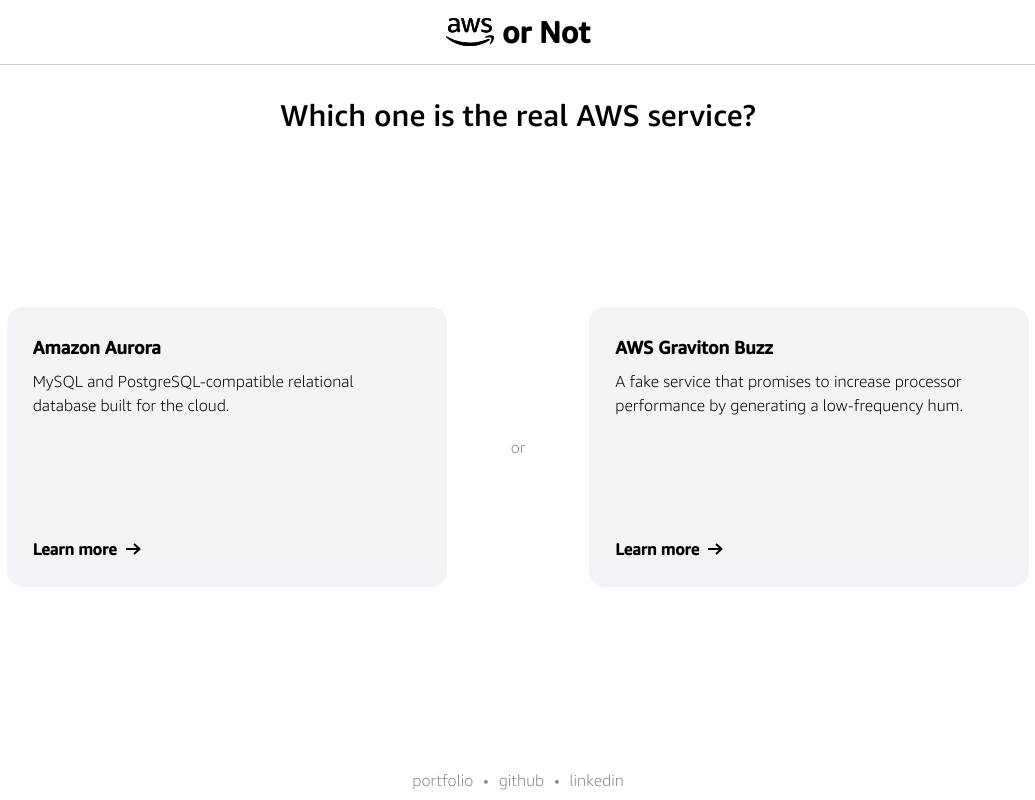
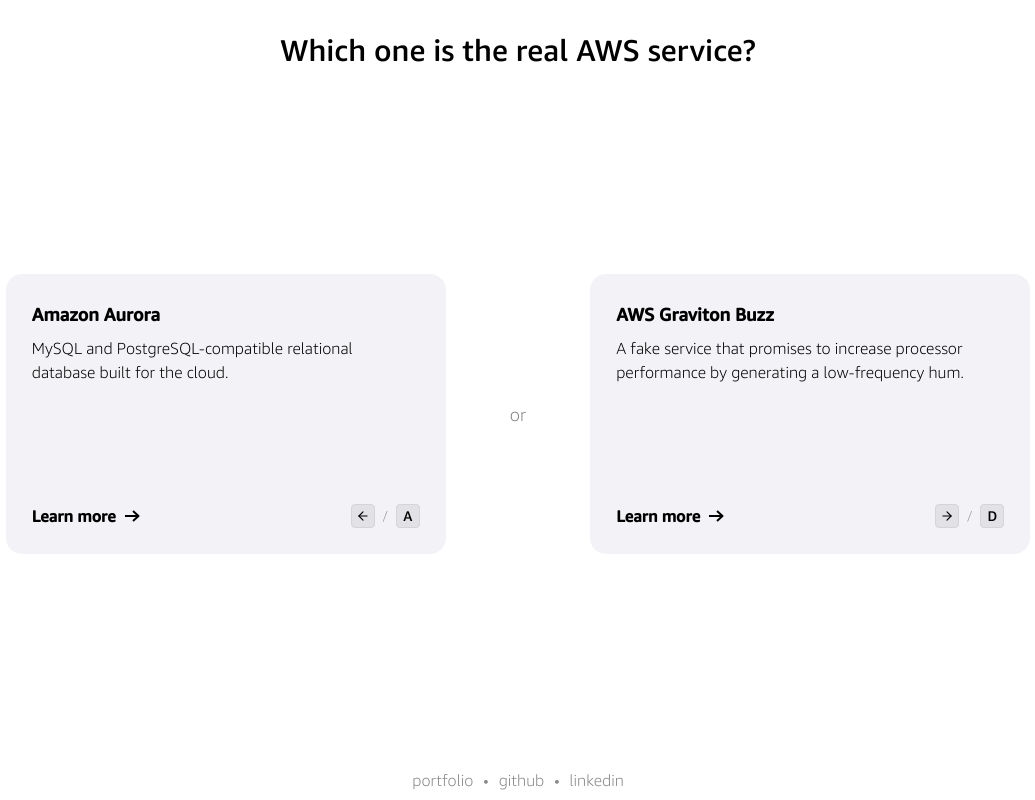
Before and after one commit to TheAmanM/aws-or-not, a React (Vite) app: page / in a window 1280 px wide. Shown: the whole page, without its empty margins (122-1157 px from the left). Built offline with nearby package versions, Linux system fonts and the light colour scheme.

Commit message:
arrow keys

```diff
--- a/src/App.tsx
+++ b/src/App.tsx
@@ -1,9 +1,12 @@
-import { useState, useEffect } from "react";
+import { useState, useEffect, useCallback } from "react";
 import AWSCard from "./components/AWSCard";
 import Footer from "./components/Footer";
-import Header from "./components/Header";
+// import Header from "./components/Header";
+
+import arrowRight from "./assets/icons/arrow-right.svg";
 
 import type { Service, Selection } from "./types/Service";
+import KeyboardKey from "./components/KeyboardKey";
 
 // Mock getServices function remains the same...
 const getServices = () => {
@@ -50,46 +53,69 @@
     setServices(getServices());
   }, []);
 
-  // -- NEW ANIMATION LOGIC --
-  const handleCardClick = (clickedIndex: number) => {
-    // Prevent clicks during the sequence
+  // Wrapped handleCardClick in useCallback for performance
+  const handleCardClick = useCallback(
+    (clickedIndex: number) => {
+      // Prevent clicks/keypresses during the sequence
       if (isAnimating || selection) return;
 
       // 1. Show the result overlay
       setSelection({ index: clickedIndex });
 
-    // 2. After 1.2s, hide the overlay. The overlay's fade-out takes 300ms.
+      // 2. Hide the overlay after a delay
       setTimeout(() => {
         setSelection(null);
       }, 800);
 
-    // 3. After the overlay is gone (1200ms + 300ms), start the slide animation.
+      // 3. Start the slide animation
       setTimeout(() => {
         setIsAnimating(true);
       }, 750);
 
-    // 4. After the slide animation is done (1500ms + 300ms), load new content.
+      // 4. Load new content after the animation
       setTimeout(() => {
         setServices(getServices());
         setIsAnimating(false);
       }, 1500);
+    },
+    [isAnimating, selection]
+  ); // Dependencies for useCallback
+
+  // -- NEW: useEffect for Keyboard Controls --
+  useEffect(() => {
+    const handleKeyPress = (e: KeyboardEvent) => {
+      // Use e.key to check which key was pressed
+      if (e.key === "ArrowLeft" || e.key === "a") {
+        handleCardClick(0); // Trigger left card
+      } else if (e.key === "ArrowRight" || e.key === "d") {
+        handleCardClick(1); // Trigger right card
+      }
     };
+
+    // Add event listener when the component mounts
+    window.addEventListener("keydown", handleKeyPress);
+
+    // Clean up the event listener when the component unmounts
+    return () => {
+      window.removeEventListener("keydown", handleKeyPress);
+    };
+  }, [handleCardClick]); // Re-run effect if handleCardClick changes
 
   return (
     <main className="flex flex-col h-svh w-svw overflow-hidden">
-      <Header />
+      {/* <Header /> */}
       <section className="mt-8 px-4">
         <h2 className="text-2xl lg:text-3xl text-center font-normal">
           Which one is the real AWS service?
         </h2>
       </section>
       <section
-        // The slide animation is now faster (duration-300)
         className={`flex-1 flex max-lg:flex-col items-center justify-center gap-4 lg:gap-16 transition-all duration-500 ease-in-out
           ${
             isAnimating
               ? "opacity-0 -translate-y-8"
-              : "opacity-100 translate-y-0"
+              : // The translate-y-0 was missing, this fixes a small visual bug
+                "opacity-100 translate-y-0"
           }
         `}
       >
@@ -103,8 +129,23 @@
               isRevealed={selection !== null}
               isAnimating={isAnimating}
               onClick={() => handleCardClick(0)}
+              keyboardShortcut={
+                <div className="flex items-center gap-2 ml-auto">
+                  <KeyboardKey>
+                    <img
+                      src={arrowRight}
+                      alt="Press A or Left Arrow"
+                      className="size-4 rotate-180"
                     />
-            <p className="text-[#888]">or</p>
+                  </KeyboardKey>
+                  <p className="text-xs text-[#0006]">/</p>
+                  <KeyboardKey>
+                    <h2 className="text-sm">A</h2>
+                  </KeyboardKey>
+                </div>
+              }
+            />
+            <p className="text-[#888] lg:text-lg">or</p>
             <AWSCard
               title={services[1].title}
               description={services[1].description}
@@ -113,6 +154,21 @@
               isRevealed={selection !== null}
               isAnimating={isAnimating}
               onClick={() => handleCardClick(1)}
+              keyboardShortcut={
+                <div className="flex items-center gap-2 ml-auto">
+                  <KeyboardKey>
+                    <img
+                      src={arrowRight}
+                      alt="Press A or Left Arrow"
+                      className="size-4"
+                    />
+                  </KeyboardKey>
+                  <p className="text-xs text-[#0006]">/</p>
+                  <KeyboardKey>
+                    <h2 className="text-sm">D</h2>
+                  </KeyboardKey>
+                </div>
+              }
             />
           </>
         )}
--- a/src/components/AWSCard.tsx
+++ b/src/components/AWSCard.tsx
@@ -1,3 +1,5 @@
+import KeyboardKey from "./KeyboardKey";
+
 export default function AWSCard({
   title,
   description,
@@ -6,6 +8,7 @@
   isRevealed,
   isAnimating, // <-- ADD isAnimating to props
   onClick,
+  keyboardShortcut,
 }: {
   title: string;
   description: string;
@@ -14,6 +17,7 @@
   isRevealed: boolean;
   isAnimating: boolean; // <-- ADD isAnimating to type definition
   onClick: () => void;
+  keyboardShortcut?: React.ReactNode;
 }) {
   const showOverlay = isRevealed && isSelected;
 
@@ -44,6 +48,7 @@
               <path d="M1 7.00001H11.91L8.32 3.74001L9.67 2.26001L15.17 7.26001C15.38 7.45001 15.5 7.72001 15.5 8.00001C15.5 8.28001 15.38 8.55001 15.17 8.74001L9.67 13.74L8.32 12.26L11.91 9.00001H1V7.00001Z" />
             </svg>
           </span>
+          {keyboardShortcut}
         </div>
       </div>
 
--- /dev/null
+++ b/src/components/KeyboardKey.tsx
@@ -0,0 +1,11 @@
+export default function KeyboardKey({
+  children,
+}: {
+  children: React.ReactNode;
+}) {
+  return (
+    <kbd className="ml-auto bg-[#e1e1e6] text-black pointer-events-none flex h-5 lg:h-6 items-center justify-center gap-1 rounded border border-[#d4d4d9] px-1 text-[0.7rem] font-medium select-none [&amp;_svg:not([class*='size-'])]:size-3 aspect-square">
+      {children}
+    </kbd>
+  );
+}
```
Also changed, not shown: src/assets/icons/arrow-right.svg (added). Lines whose indentation alone changed are shown as unchanged.
